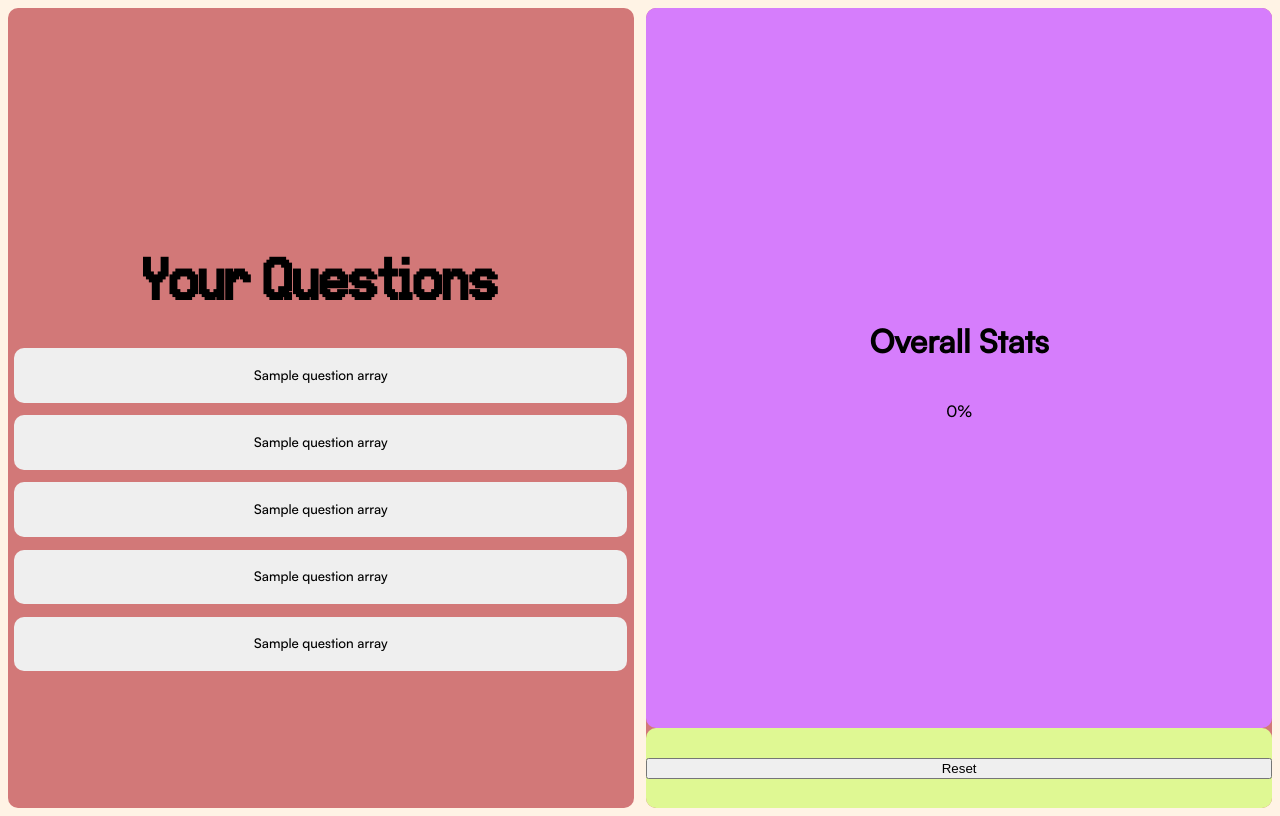
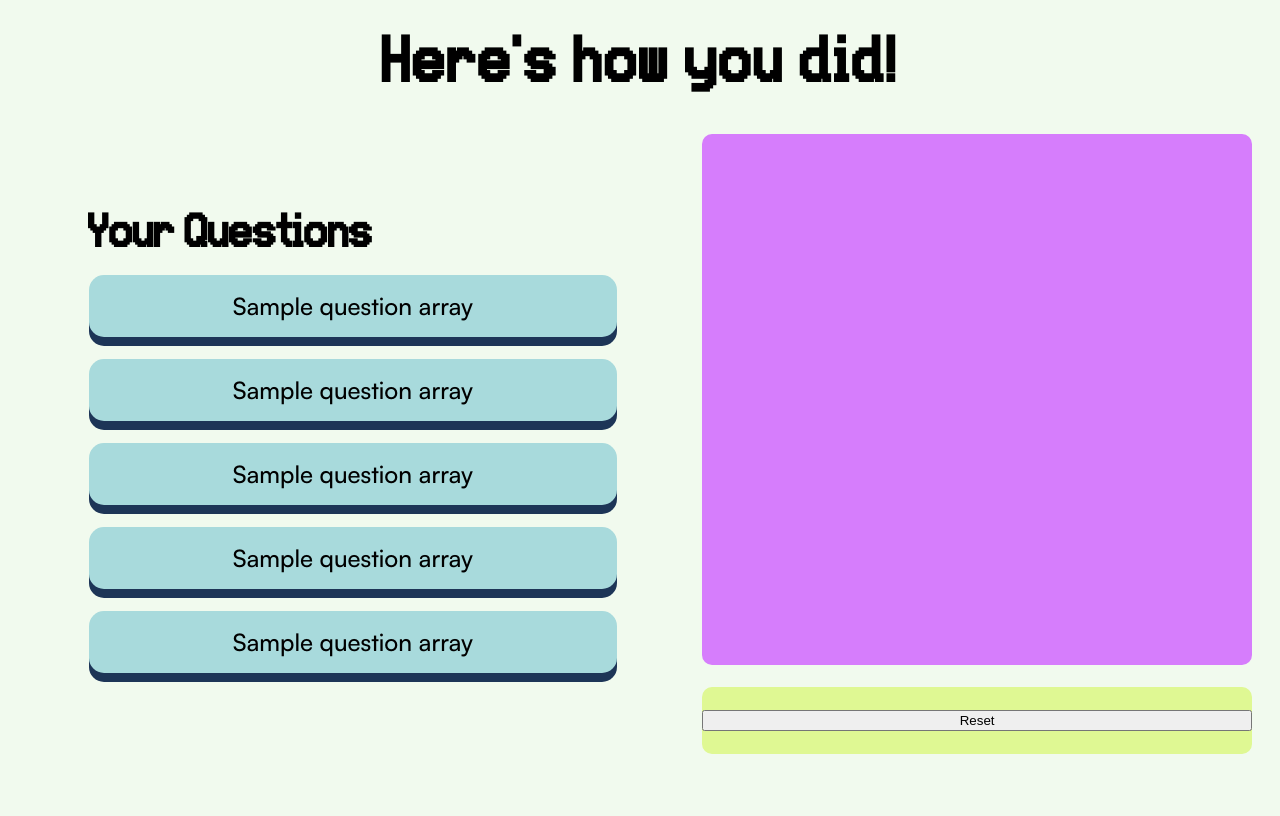
Before and after one commit to rachel-pu/WiNG.it-hackathon, a Flask app: template templates/results.html in a window 1280 px wide. After the commit the page ends 754 px from the top, so only its background shows below. Run offline with Flask 3, Linux system fonts and the light colour scheme; the template is opened without the code that fills it: most values are stand-ins (such as "Sample title", 1, 10 or a date in 2020).

Commit message:
results formatting and array integrations

```diff
--- a/static/javascript/speechRecognition.js
+++ b/static/javascript/speechRecognition.js
@@ -1,7 +1,7 @@
 
     // variables
     const button = document.getElementById('microphone-button'); // const button is getting html button element
-    const transcription = document.getElementById('transcription');
+    // const transcription = document.getElementById('transcription');
     let finalTranscript = '';
     let speechTime = 0;
     let speechActive = false; // tracking if microphone is recording, defaulted to false
@@ -21,7 +21,7 @@
                 interimTranscript += event.results[i][0].transcript;
             }
         }
-        transcription.textContent = finalTranscript; // Update the page with the transcription
+        // transcription.textContent = finalTranscript; // Update the page with the transcription
     };
 
     speech.onend = function() {
@@ -36,7 +36,6 @@
                 method: 'POST',
                 body: formData  // Sending as FormData object
             })
-                .then(response => response.json())
                 .then(data => console.log(data))
                 .catch(error => console.error('Error:', error));
         }
@@ -48,7 +47,6 @@
             speech.stop();
             speechTime = totalSeconds;
             button.innerHTML = '<img class = "microphone-image" src="/static/images/microphone.png" alt="microphone image">';
-
         }
 
         else {
--- a/static/styles/results.css
+++ b/static/styles/results.css
@@ -9,13 +9,24 @@
 }
 
 body{
-    background-color: #fff3e5;
+    background-color: #f1faee;
+}
+
+.header-div h1{
+    font-family: 'eas-vhs';
+    letter-spacing: 2px;
+    text-align: center;
+    font-size: 55px;
+    margin-bottom: 15px;
 }
 
 .container {
+    margin-top: 20px;
     display: flex;
-    column-gap: 1%;
-    height: 100vh;
+    column-gap: 2%;
+    height: 83vh;
+    margin-right: 20px;
+    margin-left: 20px;
 }
 
 .questions-div {
@@ -24,40 +35,75 @@ body{
     justify-content: center;
     align-content: center;
     text-align: center;
-    background-color: #d27878;
+    /*background-color: #d27878;*/
     width: 50%;
     height: 100%;
     margin: auto;
-    /*margin-top: 0%;*/
     border-radius: 10px;
+    padding-right: 50px;
+    padding-left: 50px;
     float: left;
     font-family: 'satoshi-medium';
 }
 
 .questions-div h1{
-    margin-top: 120px;
-    font-size: 50px;
+    margin-top: 30px;
+    font-size: 40px;
     font-family: 'eas-vhs';
+    text-align: left;
+    margin: 10px;
 }
 
 .question-btn {
     border-radius: 10px;
     /*background-color: blue;*/
-    border-color: #666666;
+    border-color: #a8dadc;
     padding: 3%;
-    margin: 1%;
+    margin: 2%;
+    font-size: 20px;
     font-family: 'satoshi-medium';
     border: none;
+    display: inline-block;
+    padding: 15px 25px;
+    font-size: 24px;
+    cursor: pointer;
+    text-align: center;
+    text-decoration: none;
+    outline: none;
+    color: #000000;
+    background-color: #a8dadc;
+    border: none;
+    border-radius: 15px;
+    box-shadow: 0 9px #1d3557;
+    cursor: pointer;
+}
 
+.question-btn:hover
+    {background-color: #89afc0
+}
+
+.question-btn:active {
+    background-color: #89afc0;
+    box-shadow: 0 5px #1d3557;
+    transform: translateY(4px);
+    justify-content: center; /* Centers content horizontally in the container */
+    align-items: center; /* Centers content vertically in the container */
+}
+
+.question-btn.pressed {
+    background-color: #89afc0;
+    box-shadow: 0 5px #1d3557;
+    transform: translateY(4px);
+    justify-content: center; /* Centers content horizontally in the container */
+    align-items: center; /* Centers content vertically in the container */
 }
 
 .stats-div{
     display: flex;
     flex-direction: column;
-    justify-content: center;
-    align-content: center;
+    justify-content: space-evenly;
     text-align: center;
-    background-color: #d27878;
+    /*background-color: #d27878;*/
     width: 50%;
     height: 100%;
     margin: auto;
@@ -74,7 +120,7 @@ body{
     align-content: center;
     text-align: center;
     border-radius: 10px;
-    height: 90%;
+    height: 80%;
     background-color: #d67dfc;
 }
 
--- a/templates/results.html
+++ b/templates/results.html
@@ -4,25 +4,37 @@
     <link rel="stylesheet" href="\static\styles\results.css">
     <meta charset="UTF-8">
     <title>Overall Stats</title>
+
 </head>
 <body>
-<div class="container">
+    <div class = "header-div">
+        <h1>Here's how you did!</h1>
+    </div>
+    <div class="container">
     <div class="questions-div">
 
         <h1>Your Questions</h1>
-        <!--        <button class = "stats-btn">Overall Stats</button>-->
-        <button class="question-btn">{{question_array[0].question}}</button>
-        <button class="question-btn">{{question_array[1].question}}</button>
-        <button class="question-btn">{{question_array[2].question}}</button>
-        <button class="question-btn">{{question_array[3].question}}</button>
-        <button class="question-btn">{{question_array[4].question}}</button>
+        <button class="question-btn" id = "question1btn">{{question_array[0].question}}</button>
+        <button class="question-btn" id = "question2btn">{{question_array[1].question}}</button>
+        <button class="question-btn" id = "question3btn">{{question_array[2].question}}</button>
+        <button class="question-btn" id = "question4btn">{{question_array[3].question}}</button>
+        <button class="question-btn" id = "question5btn">{{question_array[4].question}}</button>
     </div>
 
     <div class="stats-div">
         <div class="results-div">
-            <h1>Overall Stats</h1>
-            <p> <span>0%</span></p>
-
+            <div id="question1stats" class="hidden">
+                <h2>Question 1</h2>
+                <p>{{question_array[0].question}}</p>
+                <p>Your Answer: <br/>{{transcripts_array[0]}}</p>
+                <p>Time you took for entire answer: {{times_array[0]}}</p>
+                <p>Correct: {{question_array[0].correct}}</p>
+                <p>Incorrect: {{question_array[0].incorrect}}</p>
+            </div>
+            <div id="question2stats" class="hidden">hello hello</div>
+            <div id="question3stats" class="hidden">hello hello</div>
+            <div id="question4stats" class="hidden">hello hello</div>
+            <div id="question5stats" class="hidden">hello hello</div>
 
         </div>
         <div class="reset-div">
@@ -30,9 +42,30 @@
         </div>
 
         <script>
+            document.addEventListener('DOMContentLoaded', function() {
+                var buttons = document.querySelectorAll(".question-btn"); // taking all the buttons in the question-btn class
+                var stats = document.querySelectorAll(".results-div > div"); // taking all the divs in the results-div class
+
+                // for each button, add an event listener
+                buttons.forEach((button, index) => {
+                    button.addEventListener("click", function() {
+                        stats.forEach((stat, idx) => {
+                            if (index === idx) {
+                                stat.classList.toggle("hidden");
+                                button.classList.toggle("pressed");
+                            } else {
+                                stat.classList.add("hidden");
+                                buttons[idx].classList.remove("pressed");
+                            }
+                        });
+                    });
+                });
+                });
+        </script>
+
+        <script>
             document.getElementById("reset-button").addEventListener("click", function() {
-                // Redirect to instructions.html when the reset button is clicked
-                window.location.href = "instructions";
+            window.location.href = "instructions";
             });
         </script>
 
```
Also changed, not shown: other parts of static/styles/results.css (+65 -0 lines).
